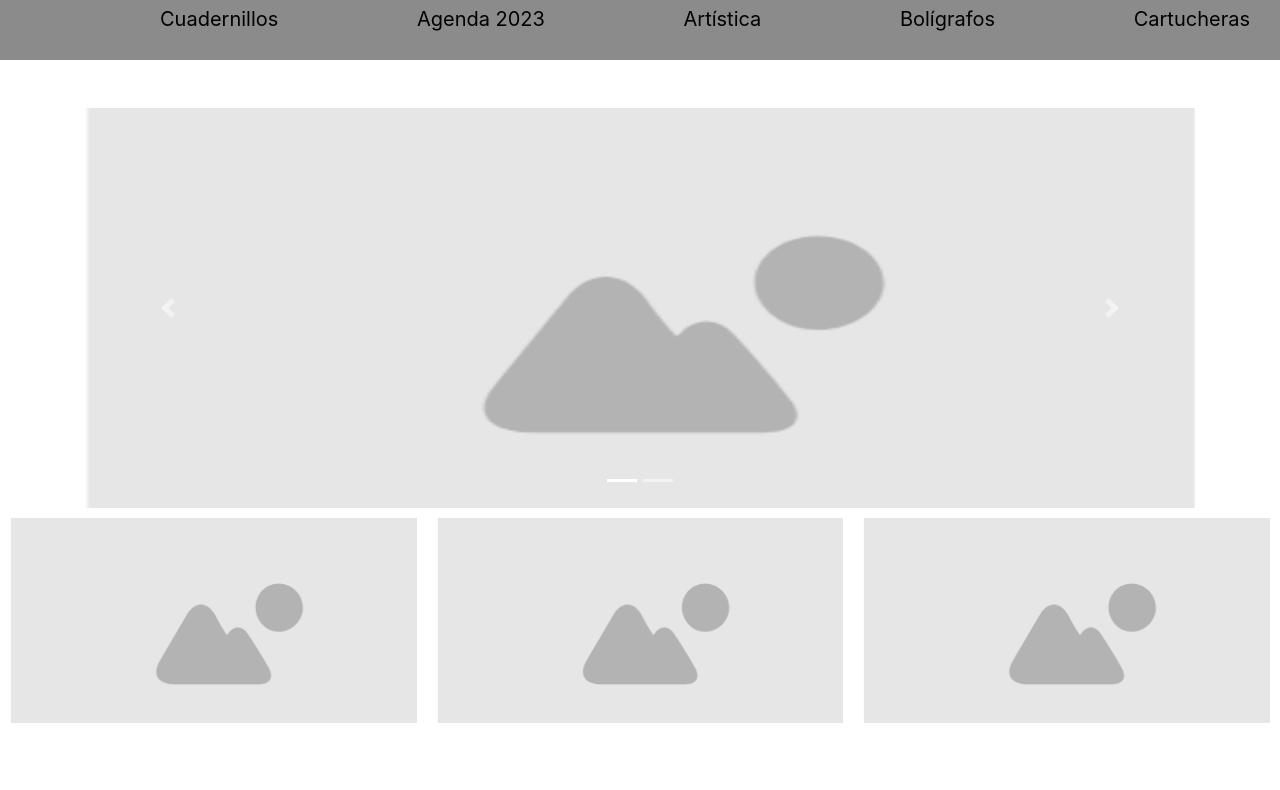
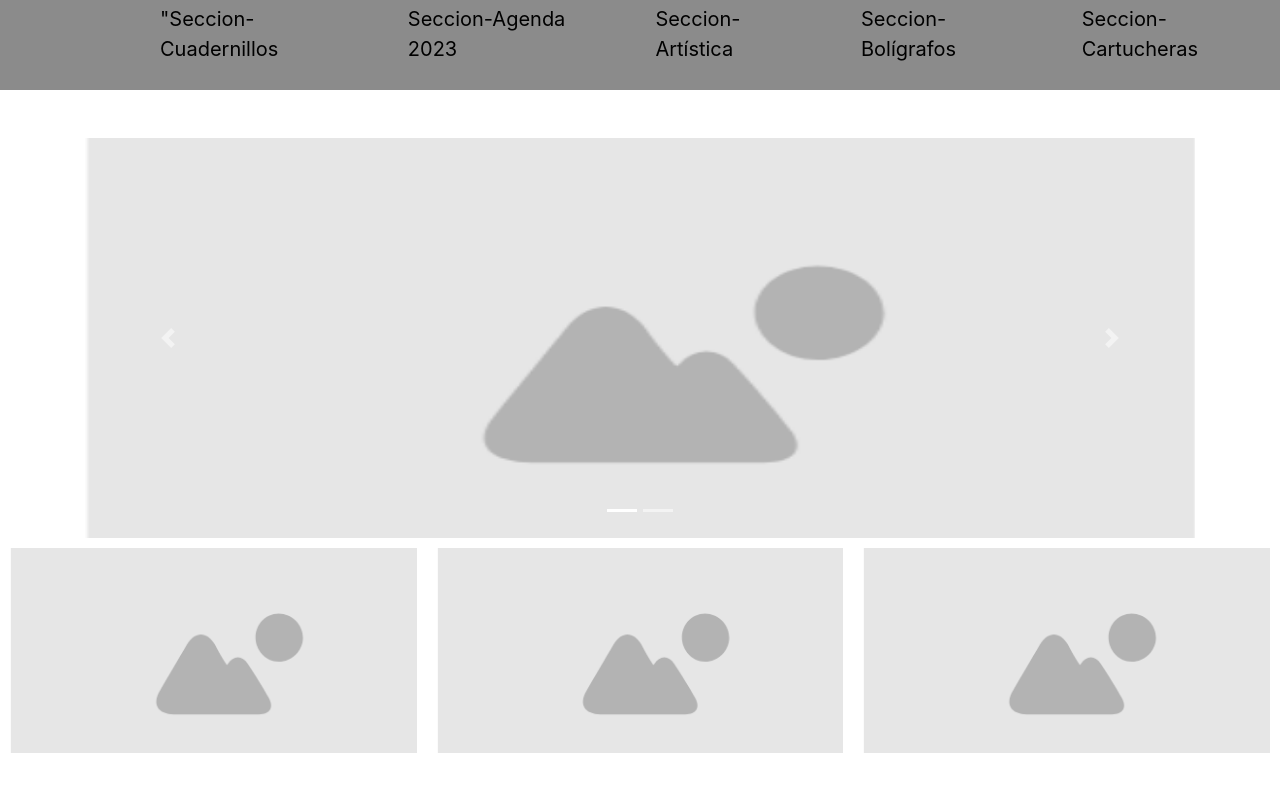
Before and after one commit to Fabricio-Romagnoli/mi-proyecto-coderhouse, a plain HTML site: page index.html in a window 1280 px wide. Shown: the part 210-1000 px from the top of the page. Drawn offline with Linux system fonts and the light colour scheme; files that its build step writes are made by us from their sources.

Commit message:
Mi primer commit

```diff
--- a/index.html
+++ b/index.html
@@ -38,17 +38,17 @@
       </div>
 
       <div class="ingresar-registrarme">
-        <a href="ingresar-registrarme.html">Ingresar/Registrarme</a>
+        <a href="Registro.html">Ingresar/Registrarme</a>
         <a href="Carrito.html">Carrito</a>
       </div>
 
       <div class="categorias">
           <ul>
-              <li><a href="Cuadernillos.html">Cuadernillos</a></li>
-              <li><a href="Agenda2023.html">Agenda 2023</a></li>
-              <li><a href="Artistica.html">Artística</a></li>
-              <li><a href="Boligrafos.html">Bolígrafos</a></li>
-              <li><a href="Cartucheras.html">Cartucheras</a></li>
+              <li><a href="Cuadernillos.html">"Seccion-Cuadernillos</a></li>
+              <li><a href="Agenda2023.html">Seccion-Agenda 2023</a></li>
+              <li><a href="Artistica.html">Seccion-Artística</a></li>
+              <li><a href="Boligrafos.html">Seccion-Bolígrafos</a></li>
+              <li><a href="Cartucheras.html">Seccion-Cartucheras</a></li>
           </ul>
       </div>
     </header>
```
Also changed, not shown: Html/Agenda/Agenda2023.html (renamed from Agenda2023.html), Html/Carrito/Carrito.html (renamed from Carrito.html), Html/Registro/Registro.html (renamed from ingresar-registrarme.html), styles/styles.css (renamed from styles.css).
